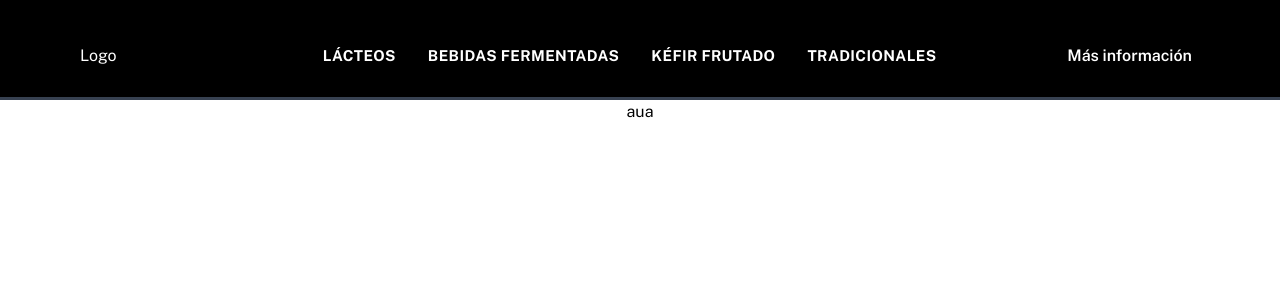
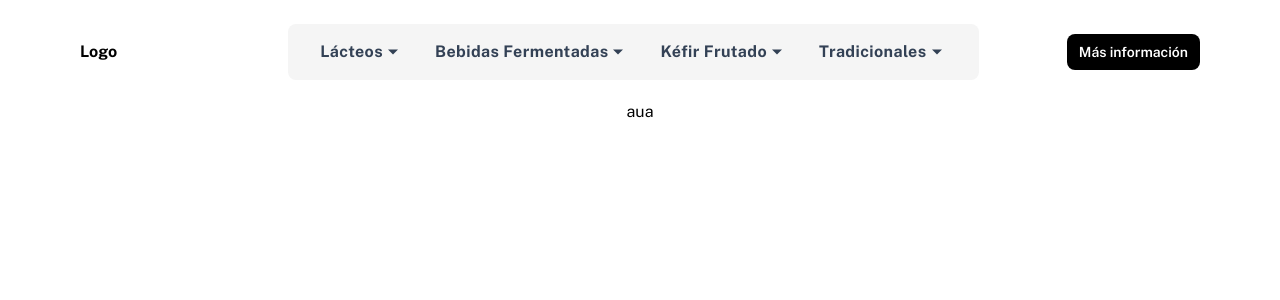
Before and after one commit to carlostrujilloneyra/keffir-oro-blanco, a Next.js app: page / in a window 1280 px wide. Shown: the top 300 px of the page. Built offline with nearby package versions, Linux system fonts and the light colour scheme.

Commit message:
feat: refactor Header and NavBar components, add SubMenu functionality and update styles

```diff
--- a/src/app/globals.css
+++ b/src/app/globals.css
@@ -31,7 +31,7 @@
   }
 }
 
-@layer components {
+/* @layer components {
   .header-item {
     @apply my-4 transition-all duration-[400ms] ease-in-out sm:my-0 sm:py-0 lg:h-full lg:hover:scale-[1.25] lg:hover:text-blue-500;
   }
@@ -39,4 +39,4 @@
   .list-header:hover .header-item:not(:hover) {
     @apply transition-all duration-[400ms] ease-in-out lg:opacity-0;
   }
-}
+} */
--- a/src/components/shared/Button/Button.tsx
+++ b/src/components/shared/Button/Button.tsx
@@ -19,7 +19,7 @@ const themeClass: Partial<Record<ButtonTheme, string>> = {
 
 const sizeClass: Record<ButtonSize, string> = {
   sm: 'text-xs px-1 py-1',
-  md: 'text-sm px-2 py-2 lg:text-base',
+  md: 'text-sm px-2 py-2 md:px-3',
   lg: 'text-base px-3 py-3',
 };
 
--- a/src/components/shared/Header/Header.tsx
+++ b/src/components/shared/Header/Header.tsx
@@ -4,11 +4,11 @@ import { NavBar } from './components/NavBar/NavBar';
 
 export const Header = () => {
   return (
-    <header className='grid h-[100px] w-full grid-cols-[36px_1fr_max-content] items-center justify-items-center border-b-[0.2rem] border-gray-700 bg-black px-6 py-8 md:px-10 md:py-9 lg:grid-cols-[120px_1fr_max-content] lg:px-20'>
+    <header className='grid h-[100px] w-full grid-cols-[36px_1fr_max-content] items-center justify-items-center bg-black px-6 py-8 md:bg-transparent md:px-10 md:py-6 lg:grid-cols-[120px_1fr_max-content] lg:px-20'>
       <MainHamburger />
 
       {/* <Logo /> */}
-      <p className='order-1 w-[120px] text-white'>Logo</p>
+      <p className='order-1 w-[120px] font-bold text-white md:text-black'>Logo</p>
 
       <NavBar />
 
--- a/src/components/shared/Header/components/NavBar/NavBar.tsx
+++ b/src/components/shared/Header/components/NavBar/NavBar.tsx
@@ -1,29 +1,36 @@
+'use client';
+
 import Link from 'next/link';
+import { NAV_ITEMS, SUB_MENUS_ITEMS } from '../../constants/navItems';
 import clsx from 'clsx';
-import { NAV_ITEMS } from '../../constants/navItems';
+import { IoMdArrowDropdown } from 'react-icons/io';
+import { SubMenu } from './SubMenu/SubMenu';
 import styles from './styles.module.css';
 
 export const NavBar = () => {
   return (
-    <nav
+    <nav className='hidden bg-neutral-100 font-bold text-white md:order-2 md:block md:rounded-lg md:text-slate-700'>
+      <ul className='flex space-x-6 px-6 py-2 md:px-7 md:py-1'>
+        {NAV_ITEMS.map(({ label, href, slug, hasSubMenu }) => {
+          return (
+            <li key={slug} className={clsx(styles.item, 'group relative')}>
+              <Link
+                href={href}
                 className={clsx(
-        'z-10 hidden bg-black bg-transparent font-bold text-white md:order-2 md:flex md:items-center md:justify-center',
+                  styles.root,
+                  'flex h-full items-center text-sm tracking-wide md:px-1 md:py-3 md:text-base',
                 )}
               >
-      <ul className='list-header flex h-full w-auto flex-col items-center justify-center sm:flex-row'>
-        {NAV_ITEMS.map(({ href, label }, i) => (
-          <li className='header-item group text-center md:mx-4' key={i}>
-            <Link
-              className={clsx(
-                styles.root,
-                'relative flex w-full items-center uppercase tracking-wide md:text-[15px] lg:h-full',
-              )}
-              href={href}
-            >
                 {label}
+                {hasSubMenu && <IoMdArrowDropdown className='h-5 w-5' />}
               </Link>
+
+              {/* Submenú solo si existe */}
+
+              {hasSubMenu && SUB_MENUS_ITEMS[slug] && <SubMenu slug={slug} />}
             </li>
-        ))}
+          );
+        })}
       </ul>
     </nav>
   );
--- /dev/null
+++ b/src/components/shared/Header/components/NavBar/SubMenu/SubMenu.tsx
@@ -0,0 +1,33 @@
+import Link from 'next/link';
+import { NavSlug, SUB_MENUS_ITEMS } from '../../../constants/navItems';
+import { LuMilk } from 'react-icons/lu';
+
+interface Props {
+  slug: NavSlug;
+}
+
+export const SubMenu = ({ slug }: Props) => {
+  return (
+    <ul className='absolute left-0 top-full z-50 hidden w-full min-w-[400px] max-w-[700px] flex-col space-y-2 rounded-xl bg-white p-4 text-sm text-black shadow-[0_6px_20px_rgba(0,0,0,0.15)] group-hover:flex'>
+      {SUB_MENUS_ITEMS[slug]?.map(({ label, href, description, icon }, index) => {
+        return (
+          <li key={index} className='w-full'>
+            <Link
+              href={href}
+              className='grid cursor-pointer grid-cols-[max-content_1fr] gap-3 rounded-lg transition duration-300 hover:bg-[#f7f7f5] hover:ease-in-out lg:px-4 lg:py-3'
+            >
+              <span className='text-primary flex h-6 w-6 items-center justify-center'>
+                {icon ?? <LuMilk className='h-5 w-5' />}
+              </span>
+
+              <div>
+                <h3 className='mb-1 text-[15px] uppercase'>{label}</h3>
+                <p className='text-justify font-normal leading-[1.2]'>{description}</p>
+              </div>
+            </Link>
+          </li>
+        );
+      })}
+    </ul>
+  );
+};
--- a/src/components/shared/Header/components/NavBar/styles.module.css
+++ b/src/components/shared/Header/components/NavBar/styles.module.css
@@ -1,19 +1,8 @@
-.root::before {
-  background-color: white;
-  bottom: -6px;
-  content: '';
-  display: inline-block;
-  height: 3px;
-  opacity: 0;
-  position: absolute;
-  width: 0;
+.item:hover .root {
+  color: #f55947;
+  transition: all 0.3s;
+}
+
+.root {
   transition: all 0.4s;
 }
-
-.root:hover::before {
-  opacity: 1;
-  width: 100%;
-  left: 0;
-  width: 100%;
-  transition: all 0.4s;
-}
--- a/src/components/shared/Header/constants/navItems.ts
+++ /dev/null
@@ -1,31 +0,0 @@
-interface NavItem {
-  label: string;
-  href: string;
-  slug: string;
-}
-
-export const NAV_ITEMS: NavItem[] = [
-  {
-    label: 'Lácteos',
-    href: '/categorias/lacteos', //leche, mantequilla, queso
-    slug: 'lacteos',
-  },
-
-  {
-    label: 'Bebidas Fermentadas',
-    href: '/categorias/bebidas-fermentadas', //kefir de agua, kefir de leche, kombucha
-    slug: 'bebidas-fermentadas',
-  },
-
-  {
-    label: 'Kéfir Frutado',
-    href: '/categorias/kefir-frutado', // variedades de kefir frutado
-    slug: 'kefir-frutado',
-  },
-
-  {
-    label: 'Tradicionales',
-    href: '/categorias/tradicionales', // manteca de cerdo, mermelada
-    slug: 'tradicionales',
-  },
-];
--- /dev/null
+++ b/src/components/shared/Header/constants/navItems.tsx
@@ -0,0 +1,102 @@
+import { GiGoat, GiButter, GiCow } from 'react-icons/gi';
+import { PiCheese } from 'react-icons/pi';
+import { TbVaccineBottle } from 'react-icons/tb';
+
+export type NavSlug = 'lacteos' | 'kefir-frutado' | 'bebidas-fermentadas' | 'tradicionales';
+
+interface NavItem {
+  label: string;
+  href: string;
+  hasSubMenu?: boolean;
+  slug: NavSlug;
+}
+
+interface SubMenuItem {
+  label: string;
+  href: string;
+  description?: string;
+  icon?: React.ReactNode;
+}
+
+export const NAV_ITEMS: NavItem[] = [
+  {
+    label: 'Lácteos',
+    href: '/categorias/lacteos', //leche, mantequilla, queso
+    slug: 'lacteos',
+    hasSubMenu: true,
+  },
+
+  {
+    label: 'Bebidas Fermentadas',
+    href: '/categorias/bebidas-fermentadas', //kefir de agua, kefir de leche, kombucha
+    slug: 'bebidas-fermentadas',
+    hasSubMenu: true,
+  },
+
+  {
+    label: 'Kéfir Frutado',
+    href: '/categorias/kefir-frutado', // variedades de kefir frutado
+    slug: 'kefir-frutado',
+    hasSubMenu: true,
+  },
+
+  {
+    label: 'Tradicionales',
+    href: '/categorias/tradicionales', // manteca de cerdo, mermelada
+    slug: 'tradicionales',
+    hasSubMenu: true,
+  },
+];
+
+export const SUB_MENUS_ITEMS: Partial<Record<NavSlug, SubMenuItem[]>> = {
+  lacteos: [
+    {
+      label: 'Leche de Cabra',
+      href: '/categorias/lacteos#leche',
+      description:
+        'Nutritiva y suave para la digestión. Ideal para personas con intolerancia a la lactosa. 100% natural y fresca de nuestras chacras.',
+      icon: <GiGoat className='h-6 w-6' />,
+    },
+
+    {
+      label: 'Queso con cuajo de cabra',
+      href: '/categorias/lacteos#queso',
+      description:
+        'Queso artesanal hecho con cuajo natural de cabra. Textura cremosa, sin aditivos ni conservantes. Ideal para ensaladas, pastas o disfrutar solo.',
+      icon: <PiCheese className='h-6 w-6' />,
+    },
+
+    {
+      label: 'Mantequilla artesanal',
+      href: '/categorias/lacteos#mantequilla',
+      description:
+        'Mantequilla 100% natural, elaborada de forma artesanal con nata de leche fresca. Sin aditivos ni conservantes, con un sabor auténtico y una textura cremosa.',
+      icon: <GiButter className='h-6 w-6' />,
+    },
+  ],
+
+  'bebidas-fermentadas': [
+    {
+      label: 'Kéfir de leche (vaca o cabra)',
+      href: '/categorias/kefir-frutado#fresa',
+      description:
+        'Kéfir de leche de vaca o cabra. Probiótico natural, cremoso y lleno de beneficios para tu salud intestinal. 100% artesanal, sin aditivos',
+      icon: <GiCow className='h-6 w-6' />,
+    },
+
+    {
+      label: 'Kéfir de agua',
+      href: '/categorias/kefir-frutado#maracuya',
+      description:
+        'Refrescante y probiótico natural, fermentado con granos de kéfir para fortalecer tu digestión e inmunidad. Sin conservantes, lleno de beneficios y con un toque burbujeante.',
+    },
+
+    {
+      label: 'Kombucha',
+      href: '',
+      description:
+        'Bebida ancestral fermentada con té y cultivos vivos. Refrescante, burbujeante y llena de probióticos que nutren tu digestión y elevan tu bienestar de forma natural.',
+      icon: <TbVaccineBottle className='h-6 w-6' />,
+    },
+  ],
+};
```
Lines whose indentation alone changed are shown as unchanged.
